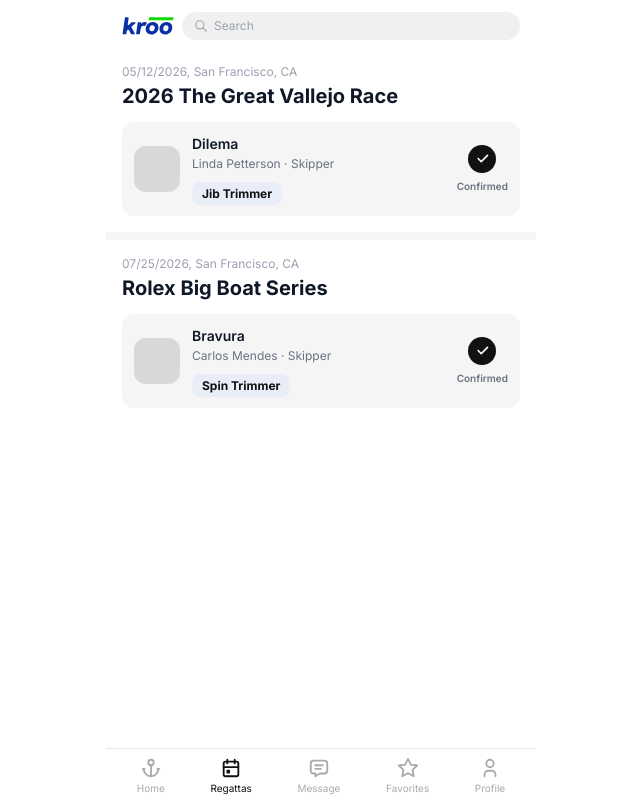
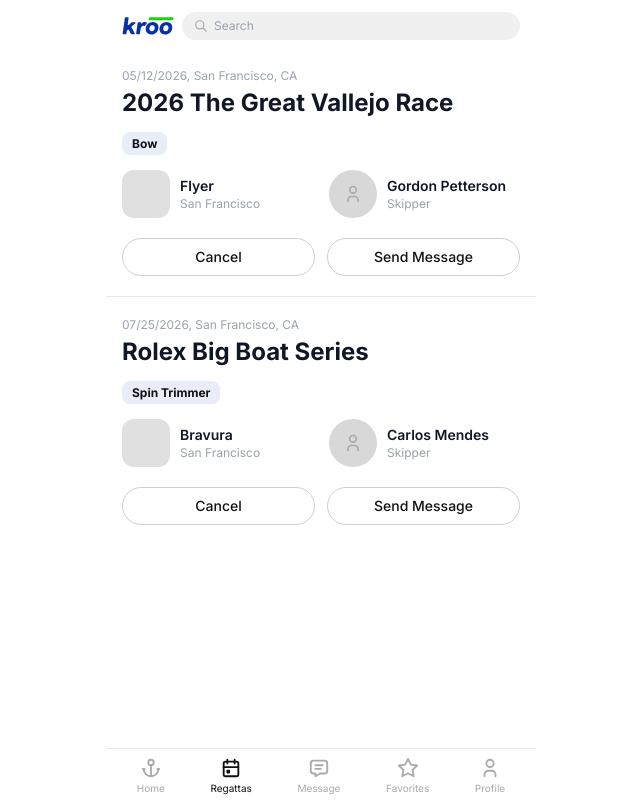
Before and after one commit to kroosailapp-crypto/kroo, a Next.js app: page /crew/regattas in a window 1280 px wide. Shown: the whole page, without its empty margins (319-959 px from the left). Built offline with nearby package versions, Linux system fonts and the light colour scheme.

Commit message:
Redesign confirmed regatta card to match Figma
Two-column boat + skipper layout, position tag, and Cancel / Send Message
outline buttons — no card background, clean white layout.

Co-Authored-By: Claude Sonnet 4.6 <noreply@anthropic.com>

```diff
--- a/app/crew/regattas/page.js
+++ b/app/crew/regattas/page.js
@@ -8,7 +8,6 @@ import {
   IconStar,
   IconUser,
   IconSearch,
-  IconCheck,
 } from "@tabler/icons-react";
 
 const confirmedRegattas = [
@@ -17,18 +16,24 @@ const confirmedRegattas = [
     name: "2026 The Great Vallejo Race",
     date: "05/12/2026",
     location: "San Francisco, CA",
-    boatName: "Dilema",
-    position: "Jib Trimmer",
-    skipper: "Linda Petterson",
+    position: "Bow",
+    boatName: "Flyer",
+    boatLocation: "San Francisco",
+    boatPhoto: null,
+    skipperName: "Gordon Petterson",
+    skipperPhoto: null,
   },
   {
     id: 2,
     name: "Rolex Big Boat Series",
     date: "07/25/2026",
     location: "San Francisco, CA",
+    position: "Spin Trimmer",
     boatName: "Bravura",
-    position: "Spin Trimmer",
-    skipper: "Carlos Mendes",
+    boatLocation: "San Francisco",
+    boatPhoto: null,
+    skipperName: "Carlos Mendes",
+    skipperPhoto: null,
   },
 ];
 
@@ -75,6 +80,76 @@ function Tag({ label }) {
   );
 }
 
+function RegattaCard({ regatta }) {
+  return (
+    <div className="px-4 py-5">
+      {/* Date + location */}
+      <p className="text-xs text-gray-400 mb-1">{regatta.date}, {regatta.location}</p>
+
+      {/* Regatta name */}
+      <p className="text-2xl font-bold text-gray-900 mb-3 leading-tight">{regatta.name}</p>
+
+      {/* Position tag */}
+      <div className="mb-4">
+        <Tag label={regatta.position} />
+      </div>
+
+      {/* Boat + Skipper row */}
+      <div className="flex gap-4 mb-5">
+        {/* Boat */}
+        <div className="flex items-center gap-2.5 flex-1">
+          <div
+            className="rounded-xl flex-shrink-0 overflow-hidden"
+            style={{ width: 48, height: 48, backgroundColor: "#e0e0e0" }}
+          >
+            {regatta.boatPhoto ? (
+              <Image src={regatta.boatPhoto} alt={regatta.boatName} width={48} height={48} className="object-cover w-full h-full" />
+            ) : null}
+          </div>
+          <div>
+            <p className="text-sm font-semibold text-gray-900">{regatta.boatName}</p>
+            <p className="text-xs text-gray-400">{regatta.boatLocation}</p>
+          </div>
+        </div>
+
+        {/* Skipper */}
+        <div className="flex items-center gap-2.5 flex-1">
+          <div
+            className="rounded-full flex items-center justify-center flex-shrink-0"
+            style={{ width: 48, height: 48, backgroundColor: "#d8d8d8" }}
+          >
+            {regatta.skipperPhoto ? (
+              <Image src={regatta.skipperPhoto} alt={regatta.skipperName} width={48} height={48} className="object-cover w-full h-full rounded-full" />
+            ) : (
+              <IconUser size={20} color="#aaa" />
+            )}
+          </div>
+          <div>
+            <p className="text-sm font-semibold text-gray-900">{regatta.skipperName}</p>
+            <p className="text-xs text-gray-400">Skipper</p>
+          </div>
+        </div>
+      </div>
+
+      {/* Action buttons */}
+      <div className="flex gap-3">
+        <button
+          className="flex-1 py-2 rounded-full text-sm font-medium border"
+          style={{ color: "#111", borderColor: "#d0d0d0" }}
+        >
+          Cancel
+        </button>
+        <button
+          className="flex-1 py-2 rounded-full text-sm font-medium border"
+          style={{ color: "#111", borderColor: "#d0d0d0" }}
+        >
+          Send Message
+        </button>
+      </div>
+    </div>
+  );
+}
+
 export default function CrewRegattas() {
   return (
     <div className="flex flex-col min-h-screen bg-white pb-20">
@@ -92,7 +167,6 @@ export default function CrewRegattas() {
       </div>
 
       <main className="flex-1 overflow-y-auto">
-
         {confirmedRegattas.length === 0 ? (
           <div className="flex flex-col items-center justify-center px-8 py-20">
             <p className="text-sm text-gray-400 text-center">You haven't been selected for any regattas yet.</p>
@@ -103,46 +177,11 @@ export default function CrewRegattas() {
         ) : (
           confirmedRegattas.map((regatta, i) => (
             <div key={regatta.id}>
-              <div className="px-4 py-4">
-                {/* Date + location */}
-                <p className="text-xs text-gray-400 mb-0.5">{regatta.date}, {regatta.location}</p>
-
-                {/* Regatta name */}
-                <p className="text-xl font-bold text-gray-900 mb-3">{regatta.name}</p>
-
-                {/* Confirmed card */}
-                <div className="rounded-xl p-3" style={{ backgroundColor: "#f5f5f5" }}>
-                  <div className="flex items-center gap-3">
-                    {/* Boat thumbnail */}
-                    <div
-                      className="rounded-xl flex-shrink-0"
-                      style={{ width: 46, height: 46, backgroundColor: "#d8d8d8" }}
-                    />
-                    <div className="flex-1 min-w-0">
-                      <p className="text-sm font-semibold text-gray-900 mb-0.5">{regatta.boatName}</p>
-                      <p className="text-xs text-gray-500 mb-2">{regatta.skipper} · Skipper</p>
-                      <Tag label={regatta.position} />
-                    </div>
-                    {/* Confirmed badge */}
-                    <div className="flex flex-col items-center gap-1.5 flex-shrink-0">
-                      <div
-                        className="flex items-center justify-center rounded-full"
-                        style={{ width: 28, height: 28, backgroundColor: "#111" }}
-                      >
-                        <IconCheck size={15} color="white" strokeWidth={2.5} />
-                      </div>
-                      <span className="text-[10px] font-semibold text-gray-500">Confirmed</span>
-                    </div>
-                  </div>
-                </div>
-              </div>
-              {i < confirmedRegattas.length - 1 && (
-                <div className="h-2" style={{ backgroundColor: "#f5f5f5" }} />
-              )}
+              <RegattaCard regatta={regatta} />
+              {i < confirmedRegattas.length - 1 && <Divider />}
             </div>
           ))
         )}
-
       </main>
 
       <NavFooter active="Regattas" />
```
